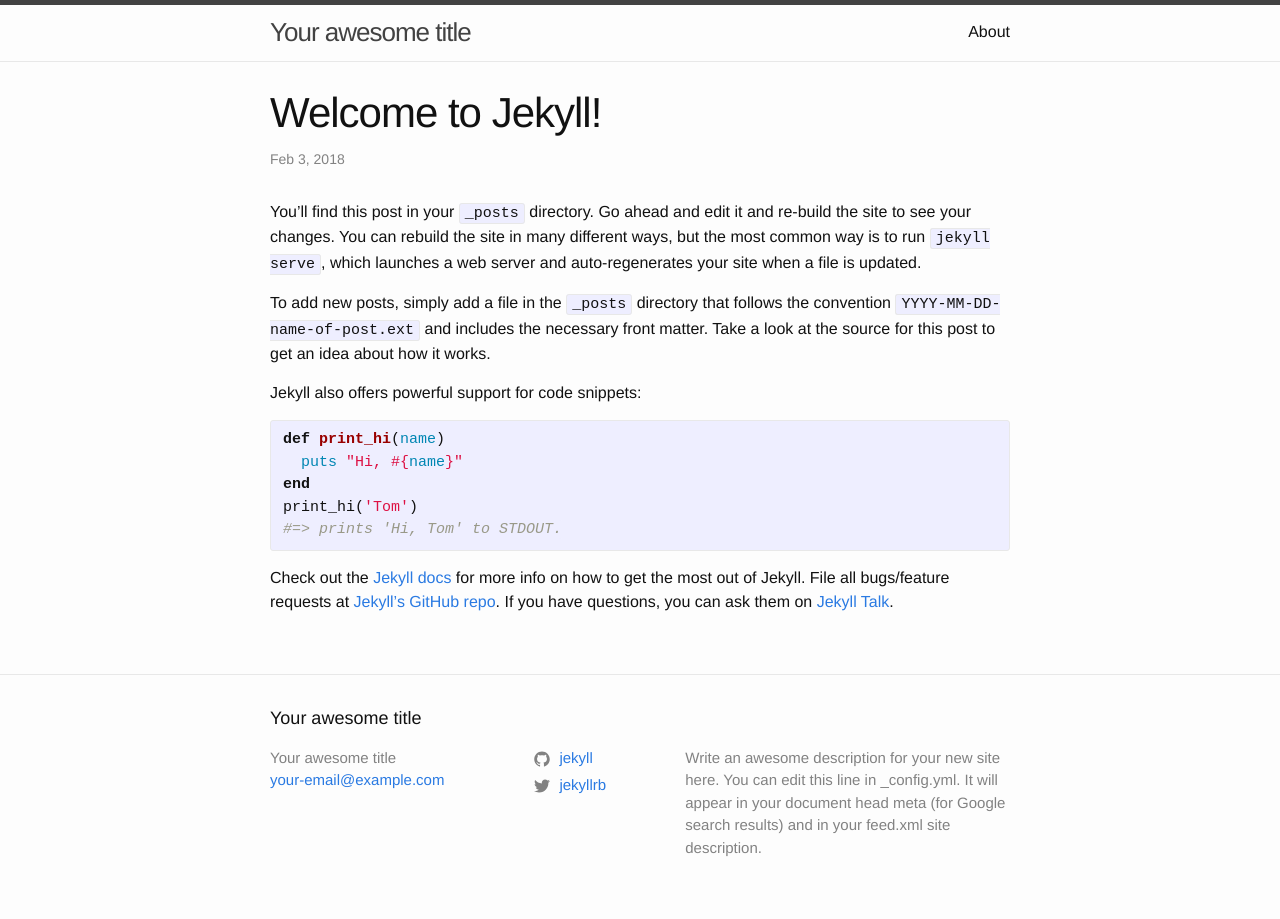
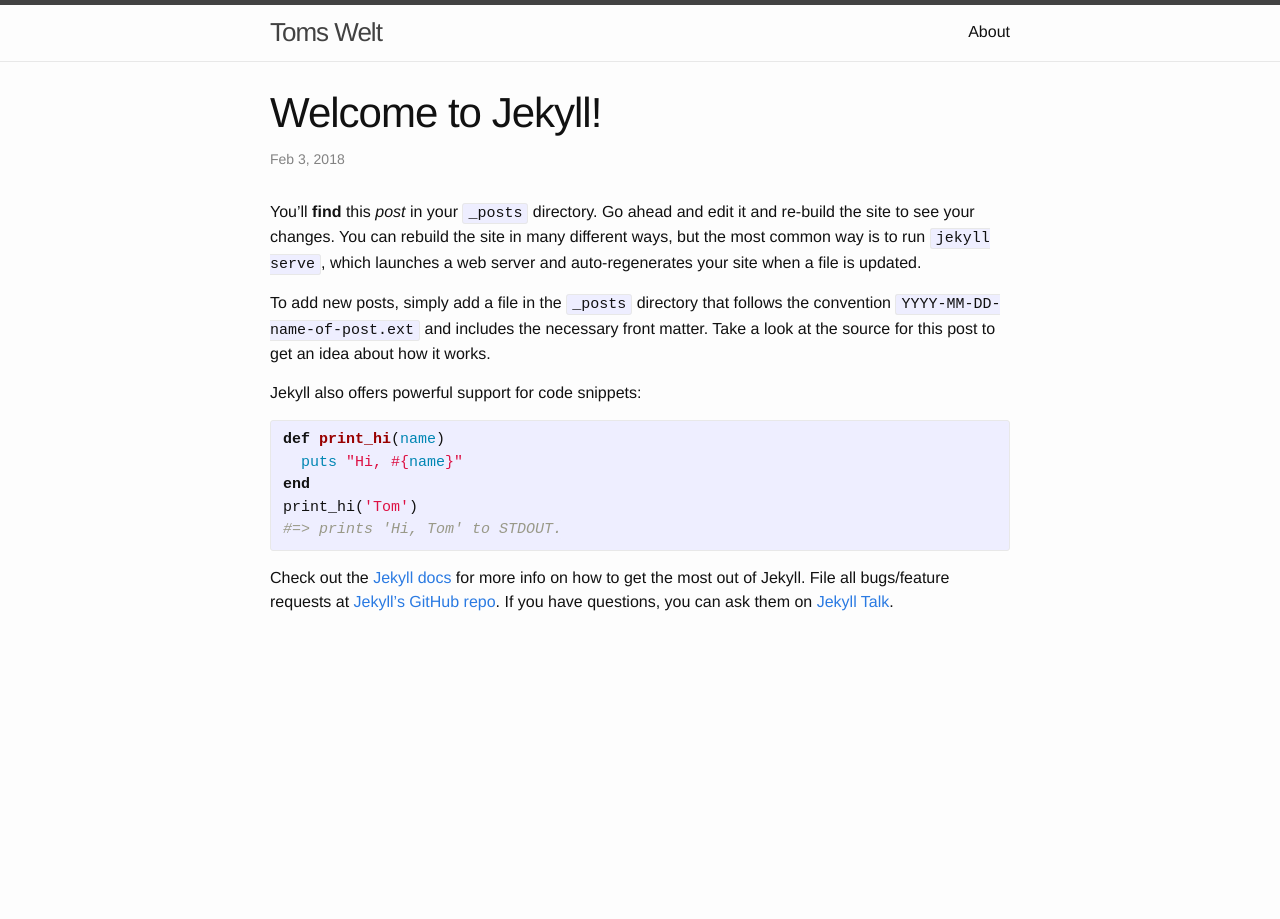
Before and after one commit to timmi-on-rails/timmi-on-rails.github.io, a Jekyll site: the page built from _posts/2018-02-03-welcome-to-jekyll.markdown, in a window 1280 px wide. Built offline with Jekyll 4.4.1, drawn with Linux system fonts in a browser that asks for light colours.

Commit message:
removed unused features

```diff
--- a/_config.yml
+++ b/_config.yml
@@ -13,7 +13,7 @@
 # you will see them accessed via {{ site.title }}, {{ site.email }}, and so on.
 # You can create any custom variable you would like, and they will be accessible
 # in the templates via {{ site.myvariable }}.
-title: Your awesome title
+title: Toms Welt
 email: your-email@example.com
 description: >- # this means to ignore newlines until "baseurl:"
   Write an awesome description for your new site here. You can edit this
@@ -21,14 +21,9 @@
   Google search results) and in your feed.xml site description.
 baseurl: "" # the subpath of your site, e.g. /blog
 url: "" # the base hostname & protocol for your site, e.g. http://example.com
-twitter_username: jekyllrb
-github_username:  jekyll
 
 # Build settings
 markdown: kramdown
-theme: minima
-plugins:
-  - jekyll-feed
 
 # Exclude from processing.
 # The following items will not be processed, by default. Create a custom list
--- a/_includes/footer.html
+++ /dev/null
@@ -1,46 +0,0 @@
-<footer class="site-footer">
-
-  <div class="wrapper">
-
-    <h2 class="footer-heading">{{ site.title | escape }}</h2>
-
-    <div class="footer-col-wrapper">
-      <div class="footer-col footer-col-1">
-        <ul class="contact-list">
-          <li>
-            {% if site.author %}
-              {{ site.author | escape }}
-            {% else %}
-              {{ site.title | escape }}
-            {% endif %}
-            </li>
-            {% if site.email %}
-            <li><a href="mailto:{{ site.email }}">{{ site.email }}</a></li>
-            {% endif %}
-        </ul>
-      </div>
-
-      <div class="footer-col footer-col-2">
-        <ul class="social-media-list">
-          {% if site.github_username %}
-          <li>
-            {% include icon-github.html username=site.github_username %}
-          </li>
-          {% endif %}
-
-          {% if site.twitter_username %}
-          <li>
-            {% include icon-twitter.html username=site.twitter_username %}
-          </li>
-          {% endif %}
-        </ul>
-      </div>
-
-      <div class="footer-col footer-col-3">
-        <p>{{ site.description | escape }}</p>
-      </div>
-    </div>
-
-  </div>
-
-</footer>
--- a/_includes/head.html
+++ b/_includes/head.html
@@ -9,8 +9,4 @@
   <link rel="stylesheet" href="{{ "/assets/main.css" | relative_url }}">
   <link rel="canonical" href="{{ page.url | replace:'index.html','' | absolute_url }}">
   <link rel="alternate" type="application/rss+xml" title="{{ site.title | escape }}" href="{{ "/feed.xml" | relative_url }}">
-
-  {% if jekyll.environment == 'production' and site.google_analytics %}
-  {% include google-analytics.html %}
-  {% endif %}
 </head>
--- a/_includes/icon-github.html
+++ /dev/null
@@ -1 +0,0 @@
-<a href="https://github.com/{{ include.username }}"><span class="icon icon--github">{% include icon-github.svg %}</span><span class="username">{{ include.username }}</span></a>
--- a/_includes/icon-twitter.html
+++ /dev/null
@@ -1 +0,0 @@
-<a href="https://twitter.com/{{ include.username }}"><span class="icon icon--twitter">{% include icon-twitter.svg %}</span><span class="username">{{ include.username }}</span></a>
--- /dev/null
+++ b/_includes/sidebar.html
@@ -0,0 +1,21 @@
+<div id="sidebar" class="sidebar">
+	{% assign sorted_collections = site.collections | sort: "position" %}
+	{% for collection in sorted_collections %}
+		{% if collection.label != "posts" %}
+			<section>
+				<h6>{{ collection.title }}</h6>
+				<ul>
+					{% assign sorted_docs = collection.docs | sort: "position" %}
+					{% for doc in sorted_docs %}
+						<li>
+							<a href="{% if page.url != '/' %}/{% endif %}#{{ doc.id | replace: '/', '' | replace: '.', ''}}">
+								{{ doc.title }}
+								{% if doc.type %}<span class="endpoint {{ doc.type }}"></span>{% endif %}
+							</a>
+						</li>
+					{% endfor %}
+				</ul>
+			</section>
+		{% endif %}
+	{% endfor %}
+</div>
--- a/_layouts/default.html
+++ b/_layouts/default.html
@@ -13,8 +13,6 @@
       </div>
     </main>
 
-    {% include footer.html %}
-
   </body>
 
 </html>
--- a/_layouts/home.html
+++ b/_layouts/home.html
@@ -21,6 +21,4 @@
     {% endfor %}
   </ul>
 
-  <p class="rss-subscribe">subscribe <a href="{{ "/feed.xml" | relative_url }}">via RSS</a></p>
-
 </div>
--- a/_layouts/post.html
+++ b/_layouts/post.html
@@ -18,8 +18,6 @@
   <div class="post-content" itemprop="articleBody">
     {{ content }}
   </div>
+</article>
 
-  {% if site.disqus.shortname %}
-    {% include disqus_comments.html %}
-  {% endif %}
-</article>
+{% include sidebar.html %}
--- a/_posts/2018-02-03-welcome-to-jekyll.markdown
+++ b/_posts/2018-02-03-welcome-to-jekyll.markdown
@@ -4,7 +4,7 @@
 date:   2018-02-03 23:18:34 +0100
 categories: jekyll update
 ---
-You’ll find this post in your `_posts` directory. Go ahead and edit it and re-build the site to see your changes. You can rebuild the site in many different ways, but the most common way is to run `jekyll serve`, which launches a web server and auto-regenerates your site when a file is updated.
+You’ll **find** this *post* in your `_posts` directory. Go ahead and edit it and re-build the site to see your changes. You can rebuild the site in many different ways, but the most common way is to run `jekyll serve`, which launches a web server and auto-regenerates your site when a file is updated.
 
 To add new posts, simply add a file in the `_posts` directory that follows the convention `YYYY-MM-DD-name-of-post.ext` and includes the necessary front matter. Take a look at the source for this post to get an idea about how it works.
 
```
Also changed, not shown: _includes/disqus_comments.html (deleted, +0 -20 lines), _includes/google-analytics.html (deleted, +0 -10 lines), _includes/icon-github.svg (deleted), _includes/icon-twitter.svg (deleted).
